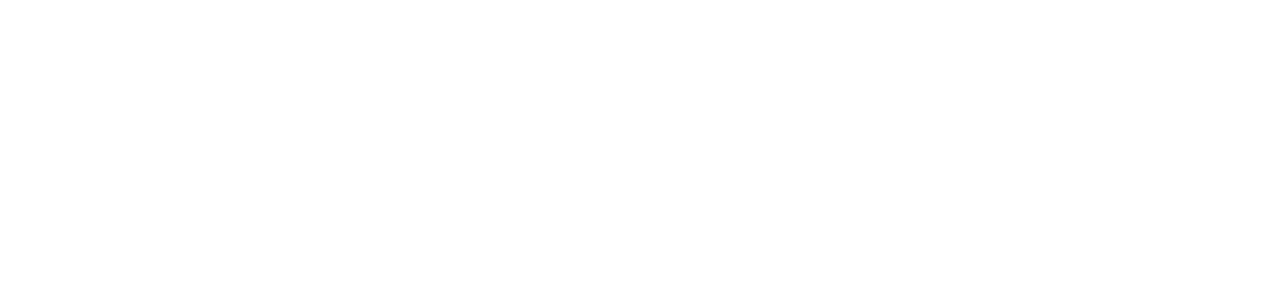
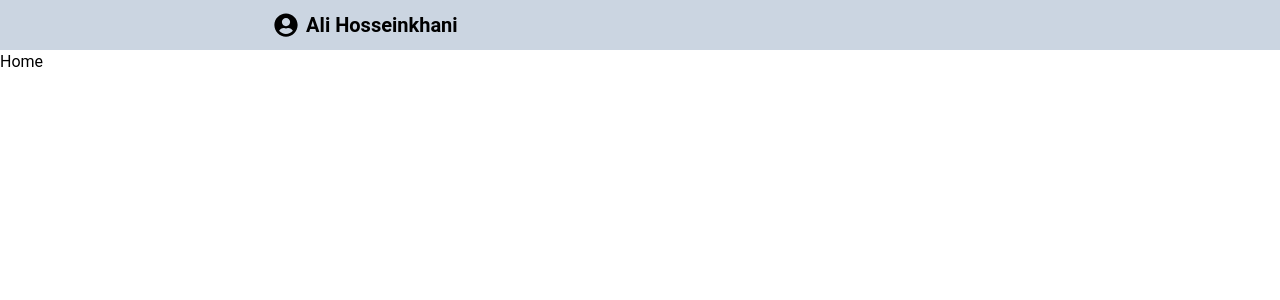
Before and after one commit to Alihkz1/react-crash-course, a React (Vite) app: page / in a window 1280 px wide. Shown: the top 300 px of the page. Built offline with nearby package versions, Linux system fonts and the light colour scheme.

Commit message:
create routes

```diff
--- a/src/App.jsx
+++ b/src/App.jsx
@@ -1,9 +1,24 @@
+import { Route,createBrowserRouter,createRoutesFromElements,RouterProvider } from "react-router-dom";
+import MainLayout from "./pages/MainLayout";
+import HomePage from "./pages/HomaPage";
+import SkillsPage from "./pages/SkillsPage";
+import EducationPage from "./pages/EducationPage";
+import SportsPage from "./pages/SportsPage";
+
+const router = createBrowserRouter(
+  createRoutesFromElements(
+    <Route path="/" element={<MainLayout/>}>
+      <Route index element={<HomePage/>}></Route>
+      <Route path="/skills" element={SkillsPage}></Route>
+      <Route path="/sports" element={SportsPage}></Route>
+      <Route path="/educations" element={EducationPage}></Route>
+    </Route>
+  )
+)
+
+
 function App() {
-  return (
-    <>
-
-    </>
-  );
+  return <RouterProvider router={router}/>
 }
 
 export default App;
--- /dev/null
+++ b/src/components/Navbar.jsx
@@ -0,0 +1,19 @@
+import { FaUserCircle } from "react-icons/fa";
+
+const Navbar = () => {
+  return (
+    <>
+      <div className="flex justify-around items-center font-bold text-[24px] h-[50px] bg-slate-300">
+        <div className="flex items-center">
+          <span className="me-2">
+            <FaUserCircle />
+          </span>
+          <span className="text-[20px]">Ali Hosseinkhani</span>
+        </div>
+        <div></div>
+      </div>
+    </>
+  );
+};
+
+export default Navbar;
--- /dev/null
+++ b/src/pages/EducationPage.jsx
@@ -0,0 +1,4 @@
+const EducationPage = () => {
+  return <></>;
+};
+export default EducationPage;
--- /dev/null
+++ b/src/pages/HomaPage.jsx
@@ -0,0 +1,4 @@
+const HomePage = () => {
+    return <>Home</>;
+  };
+  export default HomePage;
--- /dev/null
+++ b/src/pages/MainLayout.jsx
@@ -0,0 +1,13 @@
+import { Outlet } from "react-router-dom";
+import Navbar from "../components/navbar";
+
+const MainLayout = () => {
+  return (
+    <>
+      <Navbar></Navbar>
+      <Outlet></Outlet>
+    </>
+  );
+};
+
+export default MainLayout;
--- /dev/null
+++ b/src/pages/SkillsPage.jsx
@@ -0,0 +1,4 @@
+const SkillsPage = () => {
+    return <></>;
+  };
+  export default SkillsPage;
--- /dev/null
+++ b/src/pages/SportsPage.jsx
@@ -0,0 +1,4 @@
+const SportsPage = () => {
+  return <></>;
+};
+export default SportsPage;
```
